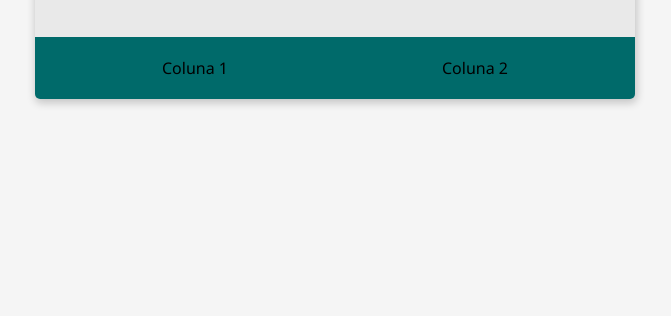
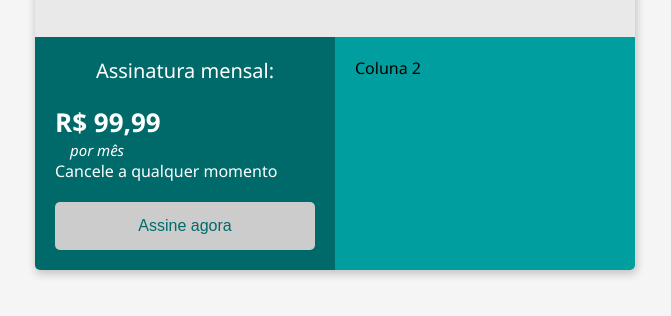
Before and after one commit to gato1706/bootcamp-modulo2, a plain HTML site: page index.html in a window 1280 px wide. Shown: the part 180-496 px from the top of the page, without its empty margins (305-976 px from the left). Drawn offline with Linux system fonts and the light colour scheme.

Commit message:
closes #5 button e span

```diff
--- a/index.html
+++ b/index.html
@@ -11,7 +11,9 @@
       <div class="header">
         <div class="header-title">Entre para a nossa comunidade!</div>
 
-        <div class="headet-subtitle">Faça a sua assinatura agora e ganhe 30% de desconto!</div>
+        <div class="headet-subtitle">
+          Faça a sua assinatura agora e ganhe 30% de desconto!
+        </div>
 
         <div>
           Faça parte da nossa comunidade de desenvolvedores.<br />Tenha suporte
@@ -19,8 +21,19 @@
         </div>
       </div>
       <div class="flex-container">
-        <div>Coluna 1</div>
-        <div>Coluna 2</div>
+        <div class="col-1">
+          <div class="subscription-title">Assinatura mensal:</div>
+
+          <div>
+            <div class="price"><span>R$ 99,99 </span></div>
+            <div class="month"><span>por mês</span></div>
+          </div>
+
+          <div>Cancele a qualquer momento</div>
+
+          <button>Assine agora</button>
+        </div>
+        <div class="col-2">Coluna 2</div>
       </div>
     </div>
   </body>
--- a/style.css
+++ b/style.css
@@ -19,9 +19,8 @@ body {
 
 .flex-container {
     display: flex;
-    background-color: #006a6a;
     justify-content: space-around;
-    padding: 20px;
+
 }
 
 .header-title {
@@ -37,3 +36,51 @@ body {
     font-weight: 500;
     margin-bottom: 15px;
 }
+
+
+.col-1 {
+    background-color: #006a6a;
+    width: 50%;
+    padding: 20px;
+    color: #fff;
+}
+.col-2 {
+    background-color: #009e9e;
+    width: 50%;
+    padding: 20px;
+    color: fff;
+}
+
+.subscription-title {
+    font-size: 20px;
+    text-align: center;
+    margin-bottom: 20px;
+}
+
+.price {
+    font-size:  26px;
+    font-weight: 700
+}
+
+.month {
+    font-size: 15px;
+    font-style: italic;
+    margin-left: 15px;
+}
+
+button {
+    width: 100%;
+    padding: 15px 32px;
+    color:#006a6a ;
+    font-size: 16px;
+    border-radius: 5px;
+    background-color: #CCCCCC;
+    border: none;
+    margin-top: 20px;
+    cursor: pointer;
+}
+
+button:hover{
+    background-color: #e9e9e9;
+    transition: 0.8s;
+}
```
